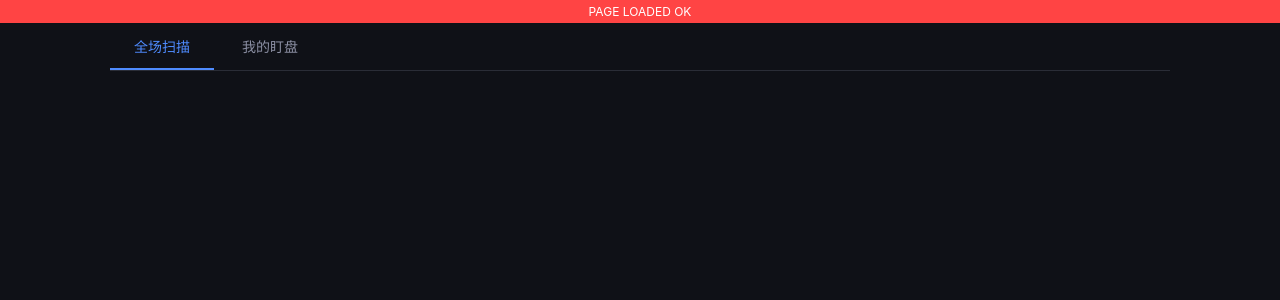
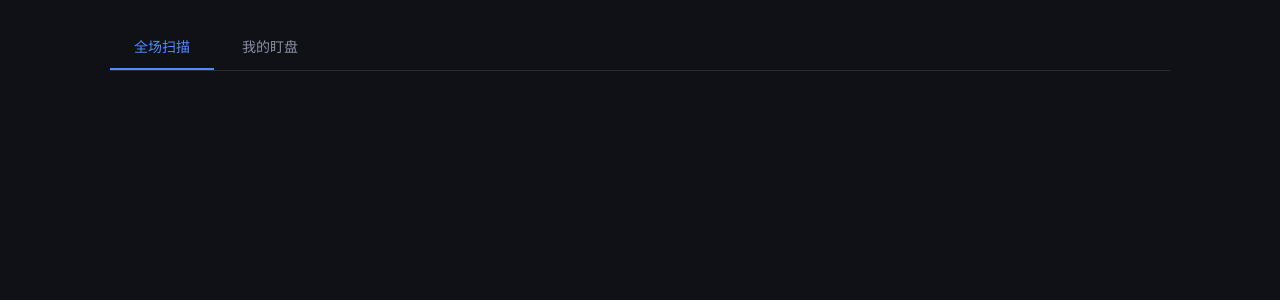
Before and after one commit to xqc-qing/fund-monitor, a Flask app: page / in a window 1280 px wide. Shown: the top 300 px of the page. Run offline with Flask 3, Linux system fonts and the light colour scheme; data that the repository does not hold is empty.

Commit message:
remove diagnostic banner — page confirmed loading correctly

```diff
--- a/templates/index.html
+++ b/templates/index.html
@@ -9,12 +9,6 @@
     --bg: #0f1117; --card: #1a1d27; --border: #2a2d37;
     --text: #e1e4eb; --muted: #8b8fa3; --accent: #4f8cff;
     --red: #f44b5b; --green: #2ecc71; --orange: #f39c12;
-  }
-  /* 临时诊断用 - 如果页面加载了，顶条会显示 */
-  body::before {
-    content: "PAGE LOADED OK"; display:block; background:#ff4444;
-    color:#fff; text-align:center; padding:4px; font-size:12px;
-    position:fixed; top:0; left:0; right:0; z-index:9999;
   }
   * { margin:0; padding:0; box-sizing:border-box; }
   body {
```
